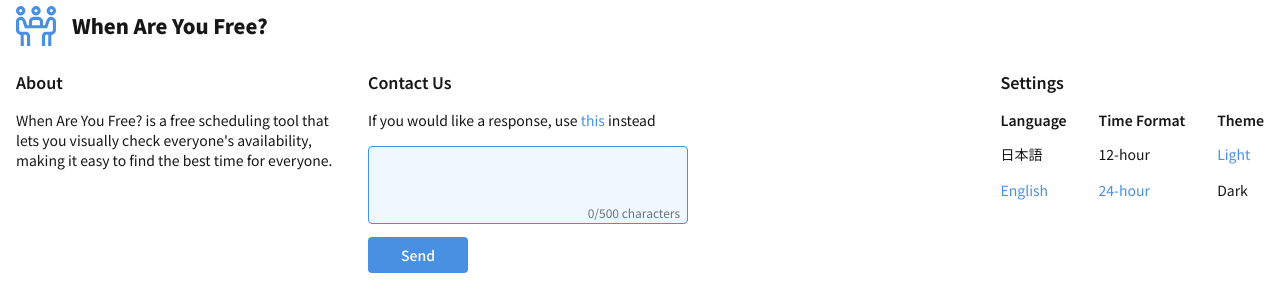
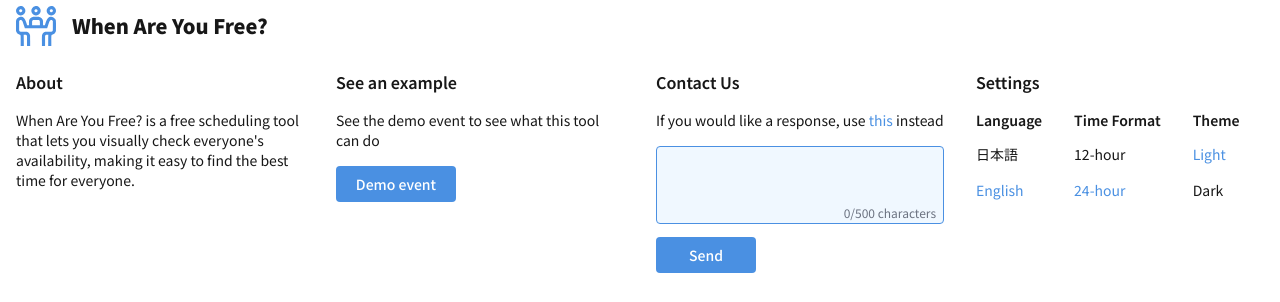
Before and after one commit to takumitoma/itsu-aiteru-scheduler, a Next.js app: page /en/history in a window 1280 px wide. Shown: the part 495-797 px from the top of the page. Built offline with nearby package versions, Linux system fonts and the light colour scheme; no server answers.

Commit message:
feat: add url to demo event in footer

```diff
--- a/src/components/Footer/index.tsx
+++ b/src/components/Footer/index.tsx
@@ -3,8 +3,10 @@
 import Image from 'next/image';
 import { useTranslations } from 'next-intl';
 import { usePathname } from '@/i18n/routing';
+
 import { AppSettings } from './AppSettings';
 import { FooterContact } from './FooterContact';
+import { Demo } from './Demo';
 
 export function Footer() {
   const t = useTranslations('Footer');
@@ -19,23 +21,20 @@ export function Footer() {
           <span className="text-xl font-bold">{t('appName')}</span>
         </div>
 
-        <div className="flex flex-col space-y-8 lg:flex-row lg:justify-between lg:space-y-0">
-          <div className="flex flex-col space-y-8 md:flex-row md:justify-between md:space-x-8 md:space-y-0">
-            {/* About */}
-            <article className="flex w-full flex-col space-y-4 lg:w-[320px]">
-              <h4 className="font-semibold">{t('About.title')}</h4>
-              <p className="text-sm">{t('About.description')}</p>
-            </article>
+        <div className="grid gap-8 md:grid-cols-2 lg:grid-cols-3 xl:grid-cols-4">
+          <article className="flex w-full flex-col space-y-4">
+            <h4 className="font-semibold">{t('About.title')}</h4>
+            <p className="text-sm">{t('About.description')}</p>
+          </article>
 
-            {/* Contact */}
-            {pathname !== '/contact' && (
-              <section className="w-full lg:w-[320px]">
-                <FooterContact />
-              </section>
-            )}
+          {pathname !== '/guide' && <Demo />}
+
+          {pathname !== '/contact' && <FooterContact />}
+
+          {/* for xl screens, always on the right regardless of conditional renders above */}
+          <div className="xl:col-start-4">
+            <AppSettings />
           </div>
-
-          <AppSettings />
         </div>
       </div>
     </footer>
```
